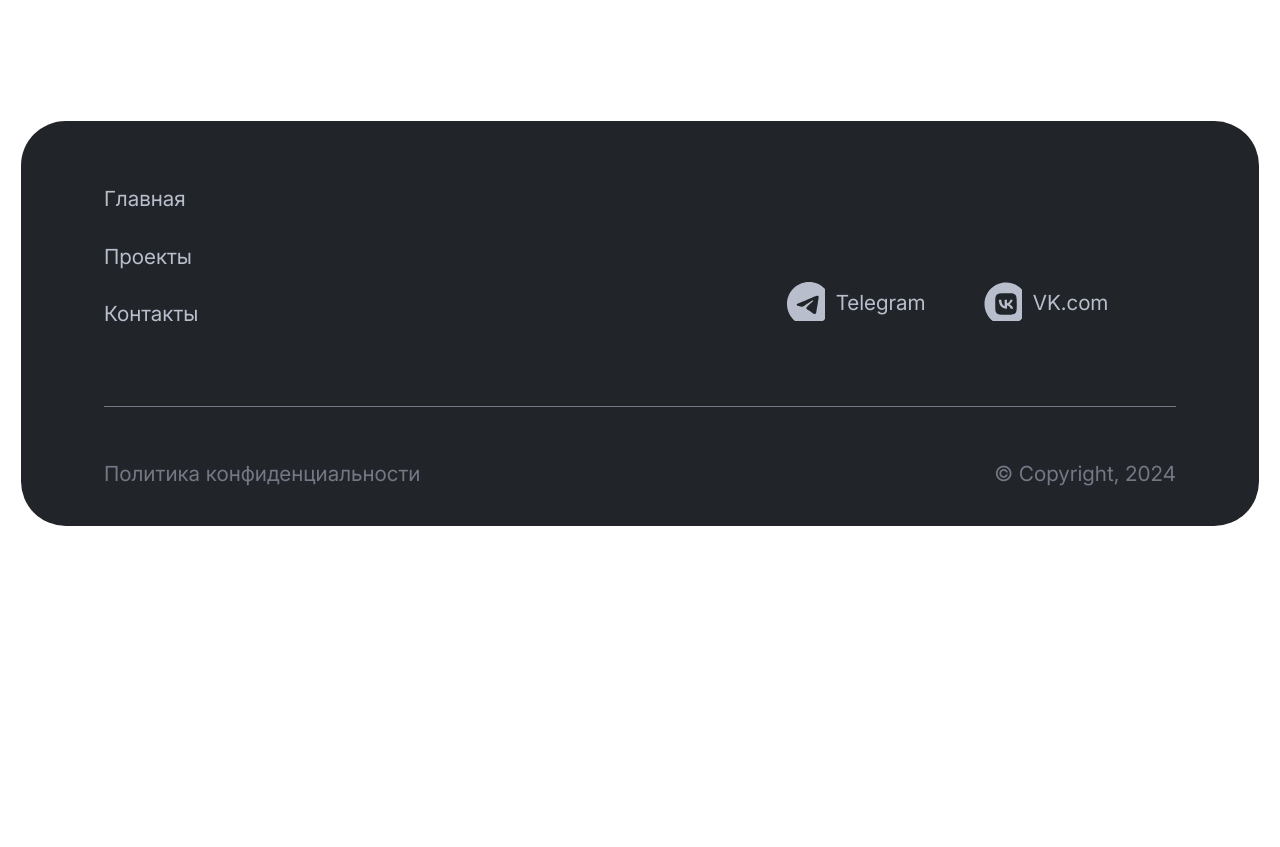
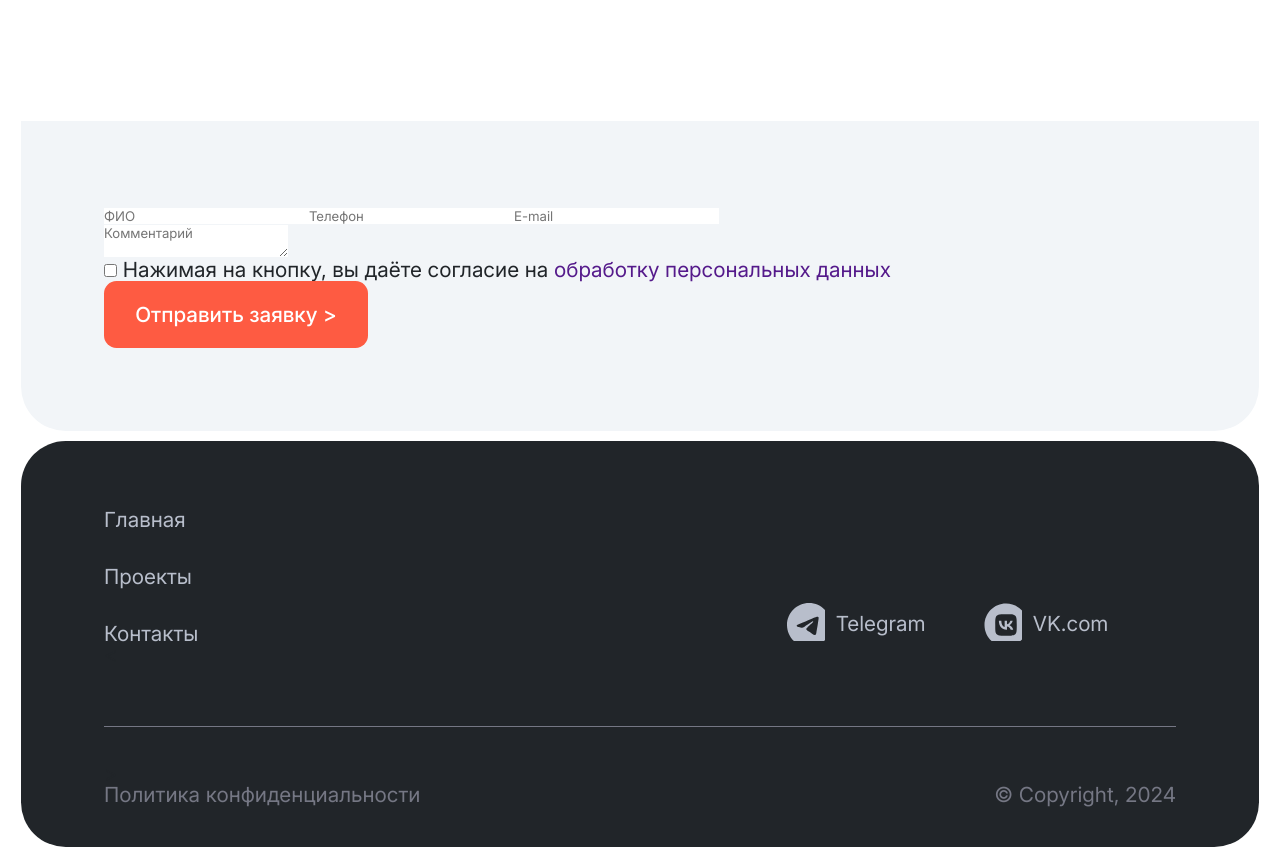
Before and after one commit to Zhiga-noff/dasha-portfolio, an Angular app: page / in a window 1280 px wide. Shown: the part 5580-6427 px from the top of the page. Before the commit the page ends 6106 px from the top, so only its background shows below. Built offline with nearby package versions, Linux system fonts and the light colour scheme.

Commit message:
Приступил к верстку формы

```diff
--- a/src/app/pages/home/home.component.html
+++ b/src/app/pages/home/home.component.html
@@ -9,4 +9,5 @@
     </div>
   </article>
   <z-achievements/>
+  <z-form/>
 </main>
--- /dev/null
+++ b/src/app/shared/components/form/form.component.html
@@ -0,0 +1,27 @@
+<article class="form border">
+  <h2 class="form__title"></h2>
+  <form action="#" class="form__form">
+    <div class="form__row">
+      <div class="form__left-info">
+        <input type="text" name="name" placeholder="ФИО" class="form__input"/>
+        <input type="tel" name="phone" placeholder="Телефон" class="form__input"/>
+        <input type="email" name="email" placeholder="E-mail" class="form__input"/>
+      </div>
+      <textarea placeholder="Комментарий" class="form__text"></textarea>
+    </div>
+    <div class="form__row">
+      <div class="form__personal-data">
+        <input type="checkbox" name="" id="personal-data"/>
+        <label for="personal-data">
+        <span>
+          Нажимая на кнопку, вы даёте согласие на
+          <a href="">обработку персональных данных</a>
+        </span>
+        </label>
+      </div>
+
+      <button class="form__btn btn">Отправить заявку <span>></span></button>
+    </div>
+
+  </form>
+</article>
--- /dev/null
+++ b/src/app/shared/components/form/form.component.scss
@@ -0,0 +1,41 @@
+@import "../../../../assets/styles/colors";
+
+.form {
+  background-color: $lightBack;
+  border-top-right-radius: 0;
+  border-top-left-radius: 0;
+
+  padding: 4rem;
+  margin-bottom: .5rem;
+  // .form__title
+  &__title {
+  }
+
+  // .form__form
+  &__form {
+  }
+
+  // .form__row
+  &__row {
+  }
+
+  // .form__left-info
+  &__left-info {
+  }
+
+  // .form__input
+  &__input {
+  }
+
+  // .form__text
+  &__text {
+  }
+
+  // .form__personal-data
+  &__personal-data {
+  }
+
+  // .form__btn
+  &__btn {
+  }
+}
```
Also changed, not shown: src/app/shared/components/components.module.ts (+9 -2 lines), src/app/shared/components/form/form.component.ts (added, +10 -0 lines).
